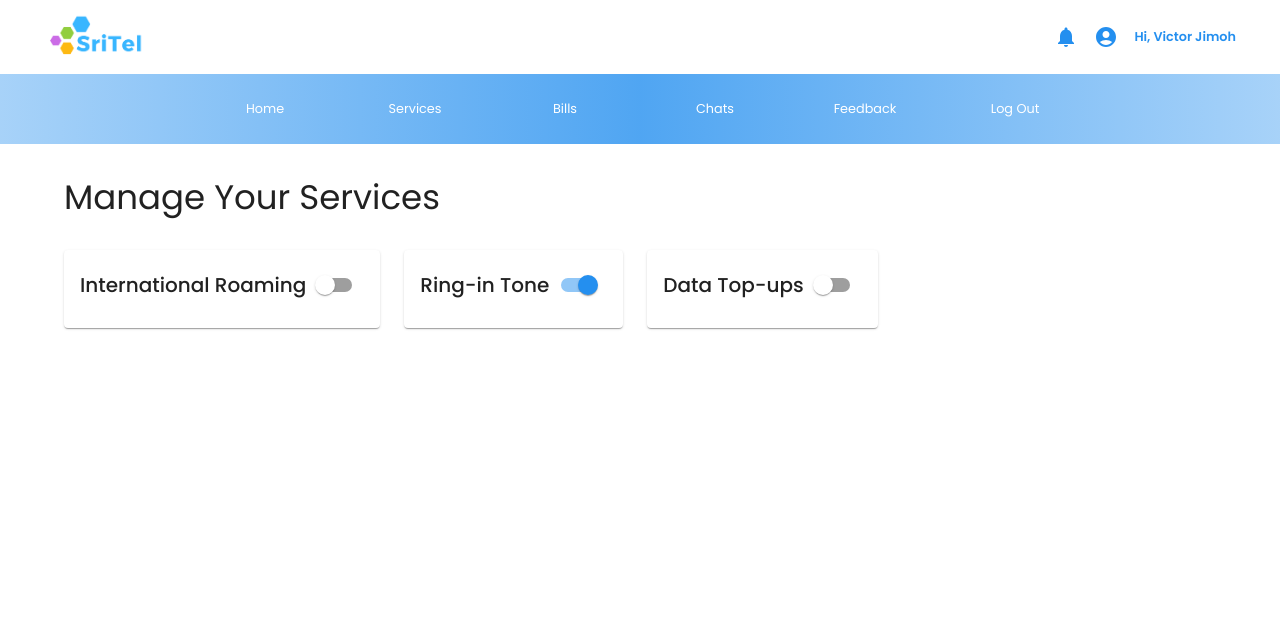
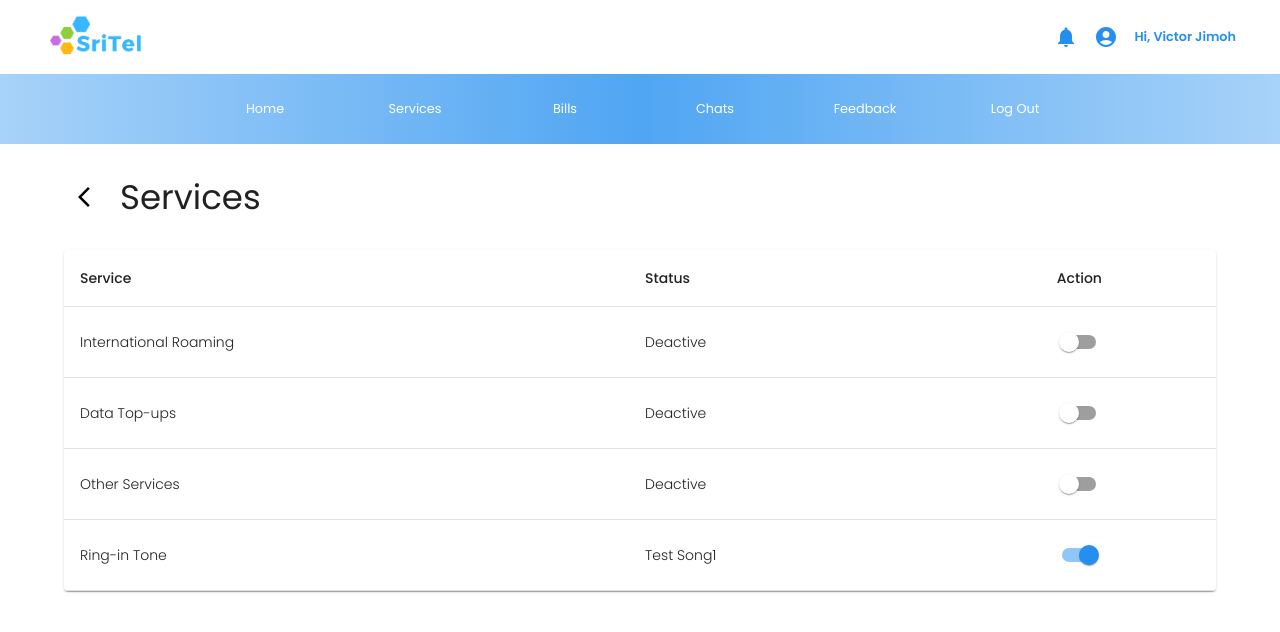
Before and after one commit to EGD-Dithmeena/MA_Web, a React (Create React App) app in the folder frontend/: page /serviceManagement/home in a window 1280 px wide. Shown: the top 632 px of the page. Built offline with nearby package versions, Linux system fonts and the light colour scheme.

Commit message:
Services Done

```diff
--- a/frontend/src/Components/Header/NavBar/NavBar.jsx
+++ b/frontend/src/Components/Header/NavBar/NavBar.jsx
@@ -1,5 +1,5 @@
 import React from "react";
-import { AppBar, Toolbar, Typography, Button, Container, Box } from "@mui/material";
+import { AppBar, Toolbar, Typography, Button, Container, } from "@mui/material";
 import { Link } from "react-router-dom";
 
 import "./NavBar.css";
--- a/frontend/src/Pages/ServiceManagementPages/ServiceManagementPage1.jsx
+++ b/frontend/src/Pages/ServiceManagementPages/ServiceManagementPage1.jsx
@@ -1,45 +1,103 @@
 import React, { useState } from 'react';
-import {
-  Box,
-  Container,
-  Typography,
-  Grid2,
-  Card,
-  CardContent,
-  Switch,
-  Button,
-  Snackbar,
-  Alert,
-} from '@mui/material';
+import { Box, Container, Typography, Table, TableBody, TableCell, TableContainer, TableHead, TableRow, Paper, Switch, Snackbar, Alert, Button, Dialog, DialogActions, DialogContent, DialogTitle, MenuItem, Select, IconButton, } from '@mui/material';
+import { Link } from 'react-router-dom';
+import axios from 'axios';
+
+import ArrowBackIosNewIcon from '@mui/icons-material/ArrowBackIosNew';
 
 import { Header } from '../../Components';
 
 export const ServiceManagementPage1 = () => {
   const [services, setServices] = useState([
     { name: 'International Roaming', active: false },
-    { name: 'Ring-in Tone', active: true },
     { name: 'Data Top-ups', active: false },
+    { name: 'Other Services', active: false },
+    { name: 'Ring-in Tone', active: true, status: 'Test Song1' },
   ]);
 
+  const [selectedSong, setSelectedSong] = useState('');
+  const [showSongSelector, setShowSongSelector] = useState(false);
   const [notification, setNotification] = useState({
     open: false,
     message: '',
     severity: 'success',
   });
 
-  const handleToggle = (index) => {
+  // Handle service activation/deactivation
+  const handleToggle = async (index) => {
     const updatedServices = [...services];
     updatedServices[index].active = !updatedServices[index].active;
     setServices(updatedServices);
 
-    // Show notification based on the toggle action
+    // Show notification
     setNotification({
       open: true,
-      message: `${updatedServices[index].name} has been ${
-        updatedServices[index].active ? 'activated' : 'deactivated'
-      }.`,
+      message: `${updatedServices[index].name} has been ${updatedServices[index].active ? 'activated' : 'deactivated'}.`,
       severity: 'success',
     });
+
+    // API calls for each service
+    try {
+      if (updatedServices[index].name === 'Ring-in Tone') {
+        // If deactivating ringtone
+        if (!updatedServices[index].active) {
+          await axios.post('http://localhost:8222/api/ringing-tone/deactivate-ringing-tone');
+        } else {
+          setShowSongSelector(true); // Show song selector when activating
+        }
+      } else {
+        // For other services
+        const endpoint =
+          updatedServices[index].name === 'International Roaming'
+            ? 'http://localhost:8092/api/roaming'
+            : 'http://localhost:8094/api/topups';
+
+        await axios.post(`${endpoint}/${updatedServices[index].active ? 'subscribe' : 'unsubscribe'}`);
+      }
+    } catch (error) {
+      console.error('Error updating service:', error);
+      setNotification({
+        open: true,
+        message: `Failed to update ${updatedServices[index].name}.`,
+        severity: 'error',
+      });
+    }
+  };
+
+  // Handle song selection for ringtone
+  const handleSongChange = async () => {
+    if (!selectedSong) {
+      alert('Please select a song.');
+      return;
+    }
+
+    const updatedServices = [...services];
+    const ringtoneIndex = updatedServices.findIndex((item) => item.name === 'Ring-in Tone');
+    if (ringtoneIndex !== -1) {
+      updatedServices[ringtoneIndex].status = selectedSong;
+      setServices(updatedServices);
+
+      // API call to activate the selected song
+      try {
+        await axios.post('http://localhost:8093/api/ringing-tone/activate-ringing-tone', {
+          service: 'Ringtone',
+          status: selectedSong,
+        });
+        setNotification({
+          open: true,
+          message: `Ringtone has been set to ${selectedSong}.`,
+          severity: 'success',
+        });
+      } catch (error) {
+        console.error('Error activating ringtone:', error);
+        setNotification({
+          open: true,
+          message: 'Failed to activate ringtone.',
+          severity: 'error',
+        });
+      }
+    }
+    setShowSongSelector(false);
   };
 
   const handleCloseNotification = () => {
@@ -53,31 +111,68 @@ export const ServiceManagementPage1 = () => {
 
       <Container sx={{ mt: 4 }}>
         {/* Heading */}
-        <Typography variant="h4" sx={{ mb: 4 }}>
-          Manage Your Services
+        <Box sx={{ display: 'flex', alignItems: 'center', mb: 4 }}>
+          {/* Back Arrow Button */}
+          <Link to={"/userDashboard/home"} style={{ textDecoration: "none" }}>
+            <IconButton>
+              <ArrowBackIosNewIcon style={{color:'black'}} />
+            </IconButton>
+          </Link>
+
+          {/* Heading */}
+          <Typography variant="h4" sx={{ ml: 2 }}>
+            Services
           </Typography>
+        </Box>
 
-        {/* Service Cards */}
-        <Grid2 container spacing={3}>
+        {/* Services Table */}
+        <TableContainer component={Paper}>
+          <Table>
+            <TableHead>
+              <TableRow>
+                <TableCell>Service</TableCell>
+                <TableCell>Status</TableCell>
+                <TableCell align="center">Action</TableCell>
+              </TableRow>
+            </TableHead>
+            <TableBody>
               {services.map((service, index) => (
-            <Grid2 item xs={12} md={6} key={index}>
-              <Card>
-                <CardContent sx={{ display: 'flex', justifyContent: 'space-between', alignItems: 'center' }}>
-                  {/* Service Name */}
-                  <Typography variant="h6">{service.name}</Typography>
-
-                  {/* Toggle Switch */}
+                <TableRow key={index}>
+                  <TableCell>{service.name}</TableCell>
+                  <TableCell>{service.active ? (service.name === 'Ring-in Tone' ? service.status : 'Active') : 'Deactive'}</TableCell>
+                  <TableCell align="center">
                     <Switch
                       checked={service.active}
                       onChange={() => handleToggle(index)}
                       color="primary"
                       inputProps={{ 'aria-label': `Activate/Deactivate ${service.name}` }}
                     />
-                </CardContent>
-              </Card>
-            </Grid2>
+                  </TableCell>
+                </TableRow>
               ))}
-        </Grid2>
+            </TableBody>
+          </Table>
+        </TableContainer>
+
+        {/* Song Selector Dialog */}
+        <Dialog open={showSongSelector} onClose={() => setShowSongSelector(false)}>
+          <DialogTitle>Select a Ringtone</DialogTitle>
+          <DialogContent>
+            <Select fullWidth value={selectedSong} onChange={(e) => setSelectedSong(e.target.value)}>
+              <MenuItem value="Test Song1">Test Song1</MenuItem>
+              <MenuItem value="Test Song2">Test Song2</MenuItem>
+              <MenuItem value="Test Song3">Test Song3</MenuItem>
+            </Select>
+          </DialogContent>
+          <DialogActions>
+            <Button onClick={handleSongChange} color="primary">
+              Confirm
+            </Button>
+            <Button onClick={() => setShowSongSelector(false)} color="secondary">
+              Cancel
+            </Button>
+          </DialogActions>
+        </Dialog>
 
         {/* Snackbar Notification */}
         <Snackbar
@@ -91,6 +186,5 @@ export const ServiceManagementPage1 = () => {
         </Snackbar>
       </Container>
     </Box>
-
   );
 };
```
Lines whose indentation alone changed are shown as unchanged.
